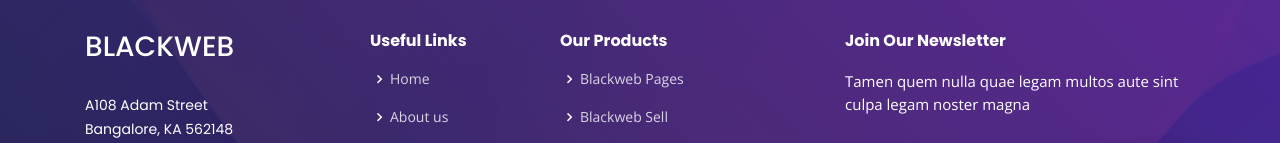
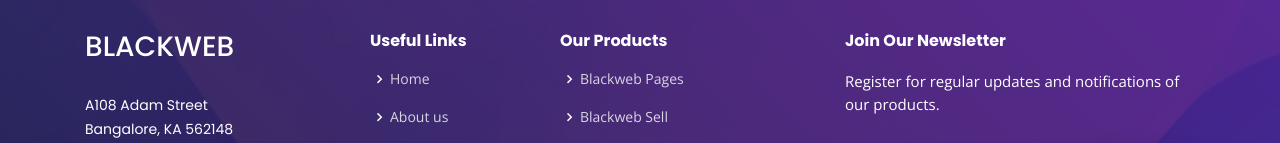
Before and after one commit to Boro23-wq/bootsmade-landing-page-animated, a plain HTML site: page index.html in a window 1280 px wide. Shown: the part 6605-6748 px from the top of the page. Drawn offline with nearby package versions, Linux system fonts and the light colour scheme.

Commit message:
compressed-assets

```diff
--- a/index.html
+++ b/index.html
@@ -982,7 +982,7 @@
 
           <div class="col-lg-4 col-md-6 footer-newsletter">
             <h4>Join Our Newsletter</h4>
-            <p>Tamen quem nulla quae legam multos aute sint culpa legam noster magna</p>
+            <p>Register for regular updates and notifications of our products.</p>
             <form action="" method="post">
               <input type="email" name="email"><input type="submit" value="Subscribe">
             </form>
```
Also changed, not shown: assets/img/blackweb-chatbots.png, assets/img/blackweb-pages.png, assets/img/blackweb-sell.png, 3 other files.
